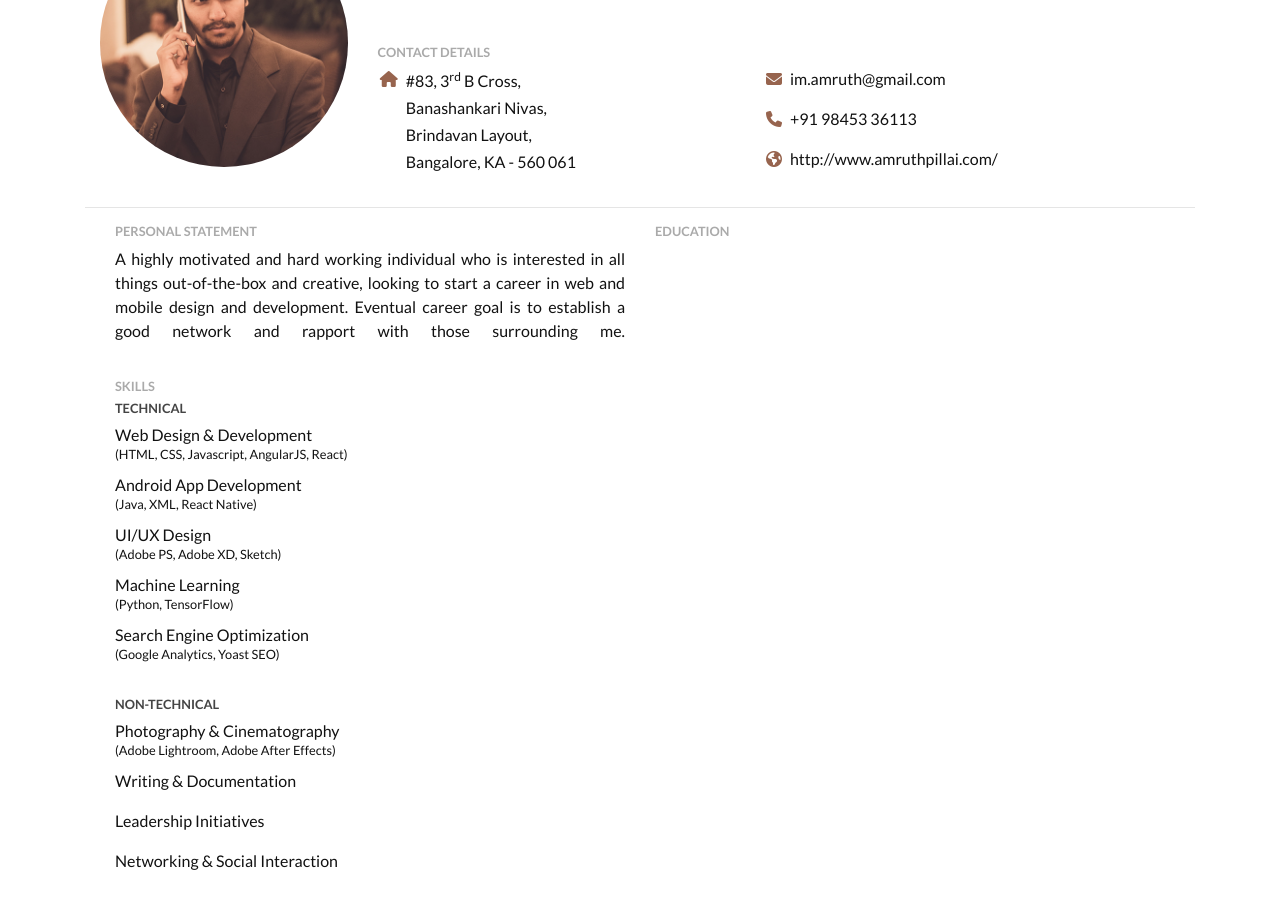
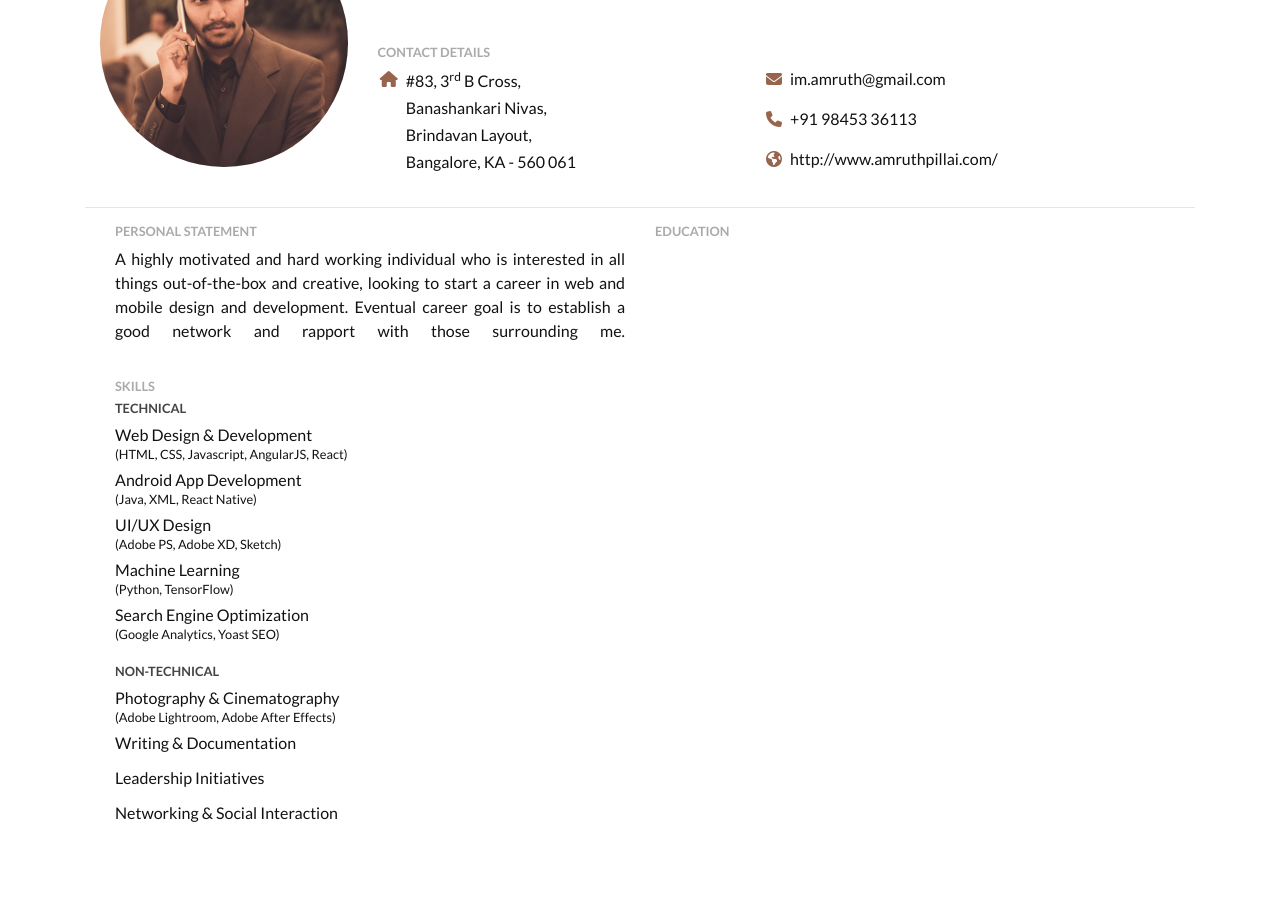
Before and after one commit to AmruthPillai/ResumeOnTheWeb-Legacy, a plain HTML site: page index.html in a window 1280 px wide. Shown: the part 121-1030 px from the top of the page. After the commit the page ends 977 px from the top, so only its background shows below. Drawn offline with nearby package versions, Linux system fonts and the light colour scheme.

Commit message:
fixed skills

```diff
--- a/index.html
+++ b/index.html
@@ -114,6 +114,7 @@
           <!-- Skills -->
           <div id="skills" class="resume-section">
             <h6 class="sub-heading">Skills</h6>
+            <div class="tech-skills">
               <h6 class="sub-heading darker-text">Technical</h6>
               <div class="skill">
                 <p>Web Design &amp; Development</p>
@@ -135,20 +136,22 @@
                 <p>Search Engine Optimization</p>
                 <p>(Google Analytics, Yoast SEO)</p>
               </div>
-            <br>
+            </div>
+            <div class="non-tech-skills">
               <h6 class="sub-heading darker-text">Non-Technical</h6>
               <div class="skill">
                 <p>Photography &amp; Cinematography</p>
                 <p>(Adobe Lightroom, Adobe After Effects)</p>
               </div>
-            <div class="skill">
+              <div class="skill one-line-skill">
                 <p>Writing &amp; Documentation</p>
               </div>
-            <div class="skill">
+              <div class="skill one-line-skill">
                 <p>Leadership Initiatives</p>
               </div>
-            <div class="skill">
+              <div class="skill one-line-skill">
                 <p>Networking &amp; Social Interaction</p>
+              </div>
             </div>
           </div>
 
--- a/style.css
+++ b/style.css
@@ -57,11 +57,19 @@ body {
   }
 
 .skill {
-  max-height: 50px;
+  max-height: 45px;
   overflow: hidden;
 }
 
-.skill p:nth-child(2) {
-  margin-top: -1.4em;
-  font-size: .8em;
-}
+  .one-line-skill {
+    max-height: 35px;
+  }
+
+  .skill p:nth-child(2) {
+    margin-top: -1.4em;
+    font-size: .8em;
+  }
+
+  .non-tech-skills {
+    margin-top: 1em;
+  }
```
Lines whose indentation alone changed are shown as unchanged.
